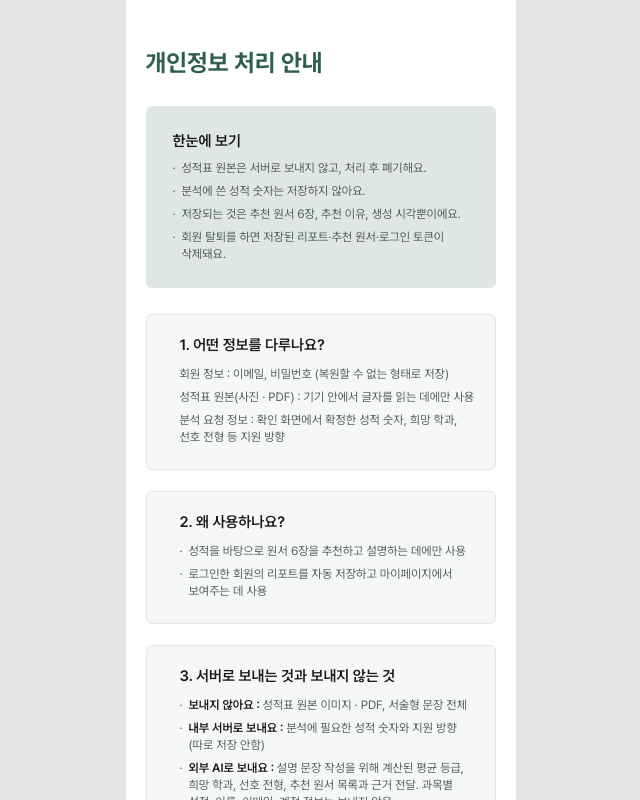
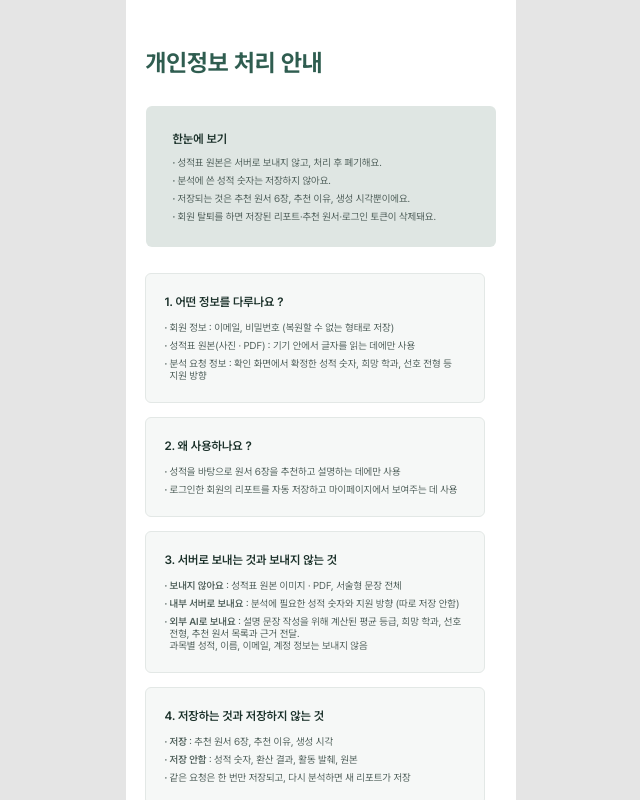
Before and after one commit to 4line-thon-team8/Frontend, a React (Vite) app: page /privacy in a window 1280 px wide. Shown: the top 800 px of the page, without its empty margins (312-952 px from the left). Built offline with nearby package versions, Linux system fonts and the light colour scheme; no server answers; a web font is replaced by a local one.

Commit message:
개인정보동의페이지

```diff
--- a/src/pages/auth/PrivacyPage.css
+++ b/src/pages/auth/PrivacyPage.css
@@ -28,8 +28,9 @@
 .privacy-summary h2,
 .privacy-section h2 {
   margin: 0 0 10px;
-  color: var(--color-text);
-  font-size: 15px;
+  /* Figma: #1B312A · Pretendard 12px · 600 · line-height normal */
+  color: #1b312a;
+  font-size: 12px;
   font-weight: 600;
   line-height: normal;
 }
@@ -41,15 +42,19 @@
   margin: 0;
   padding: 0;
   list-style: none;
-  font-size: 12px;
-  line-height: 17px;
+  /* Figma: 2_메인컬러서브(#52625D) · Pretendard 10px · 400 · line-height normal, 앞의 '·' 만 600 */
+  color: #52625d;
+  font-size: 10px;
+  font-weight: 400;
+  line-height: normal;
+  white-space: pre-line;
 }
 
 /* 줄바꿈된 줄도 글자에 맞춰 들여쓰는 '·' 목록 */
 .privacy-summary li,
 .privacy-section__list li {
   position: relative;
-  padding-left: 9px;
+  padding-left: 5px;
 }
 
 .privacy-summary li::before,
@@ -57,22 +62,22 @@
   content: '·';
   position: absolute;
   left: 0;
+  font-weight: 600;
 }
 
-.privacy-section__list--plain li { padding-left: 0; }
-.privacy-section__list--plain li::before { content: none; }
 
-/* 항목 카드 */
+/* 항목 카드: Figma 340px 폭(화면 왼쪽 19 · 오른쪽 31), 세로로 14px 간격 */
 .privacy-sections {
-  display: grid;
-  gap: 21px;
-  margin: 26px 0 0;
+  display: flex;
+  flex-direction: column;
+  gap: 14px;
+  margin: 26px 11px 0 -1px;
   padding: 0;
   list-style: none;
 }
 
 .privacy-section {
-  padding: 21px 19px 23px 33px;
+  padding: 21px 19px;
   border: 1px solid #e3e8e6;
   border-radius: 6px;
   background: #f6f8f7;
@@ -83,7 +88,7 @@
 .privacy-section h2 { margin-bottom: 12px; }
 
 .privacy-section strong {
-  color: var(--color-text);
+  color: #52625d;
   font-weight: 600;
 }
 
--- a/src/pages/auth/PrivacyPage.tsx
+++ b/src/pages/auth/PrivacyPage.tsx
@@ -11,12 +11,11 @@ const SUMMARY = [
 ];
 
 type Item = { label?: string; text: string; strong?: string };
-type Section = { title: string; items: Item[]; plain?: boolean };
+type Section = { title: string; items: Item[] };
 
 const SECTIONS: Section[] = [
   {
-    title: '어떤 정보를 다루나요?',
-    plain: true,
+    title: '어떤 정보를 다루나요 ?',
     items: [
       { text: '회원 정보 : 이메일, 비밀번호 (복원할 수 없는 형태로 저장)' },
       { text: '성적표 원본(사진 · PDF) : 기기 안에서 글자를 읽는 데에만 사용' },
@@ -24,7 +23,7 @@ const SECTIONS: Section[] = [
     ],
   },
   {
-    title: '왜 사용하나요?',
+    title: '왜 사용하나요 ?',
     items: [
       { text: '성적을 바탕으로 원서 6장을 추천하고 설명하는 데에만 사용' },
       { text: '로그인한 회원의 리포트를 자동 저장하고 마이페이지에서 보여주는 데 사용' },
@@ -37,7 +36,7 @@ const SECTIONS: Section[] = [
       { label: '내부 서버로 보내요', text: '분석에 필요한 성적 숫자와 지원 방향 (따로 저장 안함)' },
       {
         label: '외부 AI로 보내요',
-        text: '설명 문장 작성을 위해 계산된 평균 등급, 희망 학과, 선호 전형, 추천 원서 목록과 근거 전달. 과목별 성적, 이름, 이메일, 계정 정보는 보내지 않음',
+        text: '설명 문장 작성을 위해 계산된 평균 등급, 희망 학과, 선호 전형, 추천 원서 목록과 근거 전달.\n과목별 성적, 이름, 이메일, 계정 정보는 보내지 않음',
       },
     ],
   },
@@ -50,7 +49,7 @@ const SECTIONS: Section[] = [
     ],
   },
   {
-    title: '얼마나 보관하나요?',
+    title: '얼마나 보관하나요 ?',
     items: [
       { text: '직접 삭제하거나 회원 탈퇴할 때까지 보관' },
       { text: '회원 탈퇴하면 저장된 리포트 · 추천 원서 · 로그인 토큰 삭제' },
@@ -59,7 +58,7 @@ const SECTIONS: Section[] = [
   {
     title: 'AI 설명 생성과 외부 전달',
     items: [
-      { text: '리포트의 설명 문장은 외부 AI 서비스(OpenAI API)가 작성. 계산과 추천은 AI가 아니라 서버가 작동' },
+      { text: '리포트의 설명 문장은 외부 AI 서비스(OpenAI API)가 작성\n계산과 추천은 AI가 아니라 서버가 작동' },
       { text: '해외 AI 서비스를 사용. 처리 국가는 확인 중' },
       {
         text: '전달한 정보는 공식 정책상 AI 모델 학습에 사용되지 않음(데이터 공유 미사용)',
@@ -110,10 +109,11 @@ export default function PrivacyPage() {
         {SECTIONS.map((section, index) => (
           <li key={section.title} className="privacy-section">
             <h2>{index + 1}. {section.title}</h2>
-            <ul className={section.plain ? 'privacy-section__list privacy-section__list--plain' : 'privacy-section__list'}>
+            <ul className="privacy-section__list">
               {section.items.map(item => (
                 <li key={item.text}>
-                  {item.label && <strong>{item.label} : </strong>}
+                  {/* Figma: 라벨만 600, 뒤의 ' : ' 부터는 400 */}
+                  {item.label && <><strong>{item.label}</strong> : </>}
                   {item.text}
                   {item.strong && <><br /><strong>{item.strong}</strong></>}
                 </li>
```
